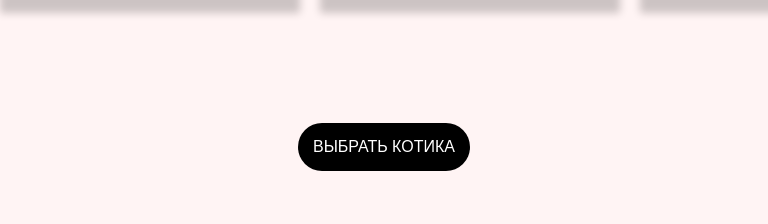
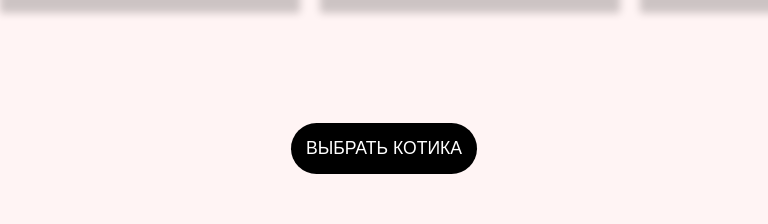
Before and after one commit to mdarmoed/mdarmoed.github.io, a React (Create React App) app: page / in a window 768 px wide. Shown: the part 1121-1345 px from the top of the page. Built offline with nearby package versions, Linux system fonts and the light colour scheme.

Commit message:
“width11”

```diff
--- a/src/App.css
+++ b/src/App.css
@@ -581,7 +581,7 @@ height: 350px;
     font-size: 14px;
   }
   .btn-help{
-    font: 1em sans-serif;
+    font: 1.1em sans-serif;
 
     width: auto;
   }
@@ -648,7 +648,7 @@ height: 350px;
     font-size: 14px;
   }
   .btn-help{
-    font: 1em sans-serif;
+    font: 1.1em sans-serif;
 
     width: auto;
 
```
